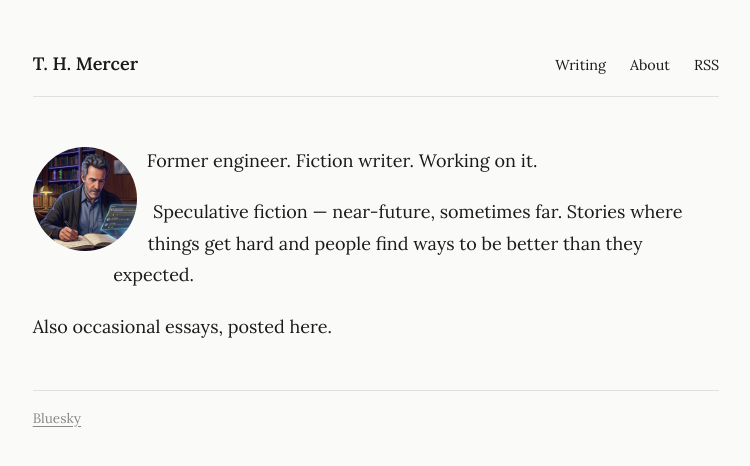
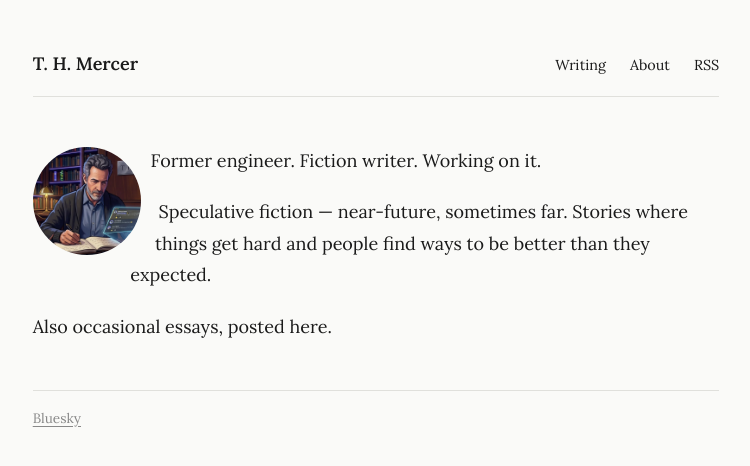
Before and after one commit to thmercer/thmercer.github.io, a Jekyll site: the page built from about.md, in a window 1280 px wide. Shown: the top 466 px of the page, without its empty margins (264-1014 px from the left). Built offline with Jekyll 4.4.1, drawn with Linux system fonts in a browser that asks for light colours.

Commit message:
Enhance 'About' section layout with circular avatar and improved text wrapping

```diff
--- a/about.md
+++ b/about.md
@@ -4,7 +4,9 @@
 ---
 
 <div class="about-with-avatar">
+<figure class="about-avatar-float">
 <img class="about-avatar" src="/assets/images/thmercer-avatar.webp" alt="T. H. Mercer" width="104" height="104" decoding="async">
+</figure>
 <div class="about-body" markdown="1">
 
 Former engineer. Fiction writer. Working on it.
--- a/assets/css/main.css
+++ b/assets/css/main.css
@@ -53,21 +53,30 @@
   color: #888;
 }
 
-/* About: avatar as drop cap */
-.about-with-avatar::after {
-  content: "";
-  display: table;
-  clear: both;
+/* About: circular avatar + text wrap (float + shape-outside on wrapper) */
+.about-with-avatar {
+  display: flow-root;
 }
 
-.about-with-avatar .about-avatar {
+.about-with-avatar .about-avatar-float {
   float: left;
-  width: clamp(4.25rem, 11vw, 6.5rem);
-  height: clamp(4.25rem, 11vw, 6.5rem);
+  width: clamp(4.25rem, 11vw, 6.75rem);
+  height: clamp(4.25rem, 11vw, 6.75rem);
+  margin: 0.15em 1.15rem 0.85rem 0;
+  padding: 0;
+  border: 0;
+  border-radius: 50%;
+  overflow: hidden;
+  shape-outside: circle(50%);
+  -webkit-shape-outside: circle(50%);
+}
+
+.about-with-avatar .about-avatar-float .about-avatar {
+  display: block;
+  width: 100%;
+  height: 100%;
   object-fit: cover;
-  border-radius: 50%;
-  margin: 0.12em 1.1rem 0.65rem 0;
-  shape-outside: circle(50%);
+  border-radius: 0;
 }
 
 .about-with-avatar .about-body > h2:first-child {
```
